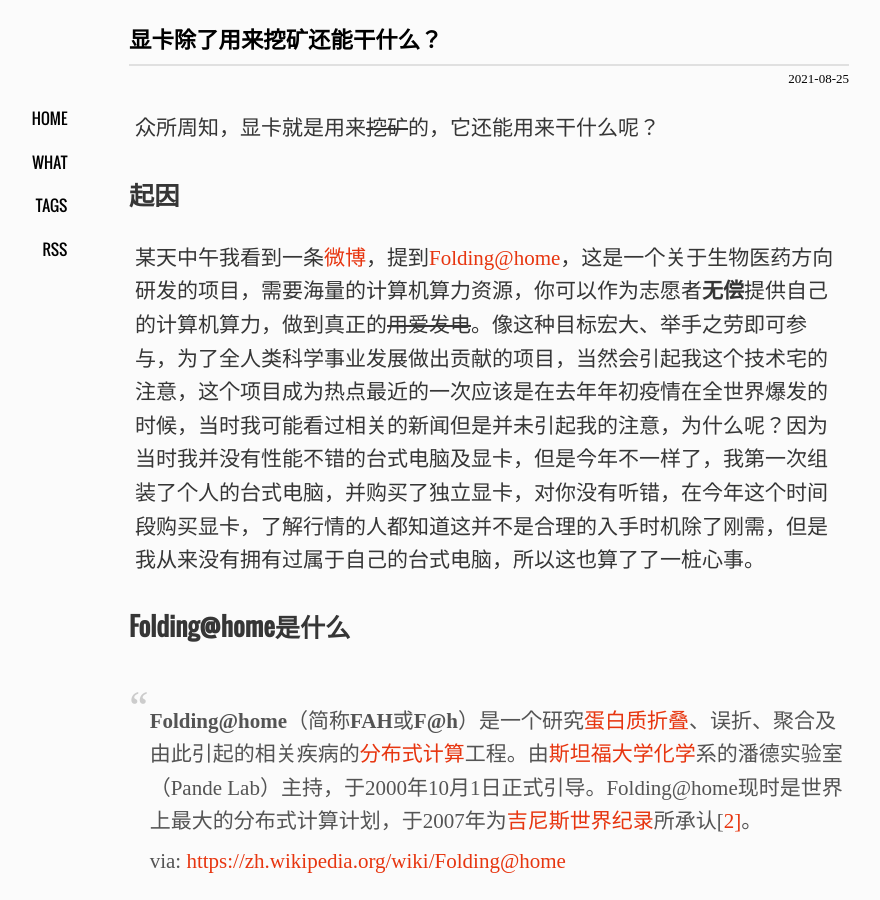
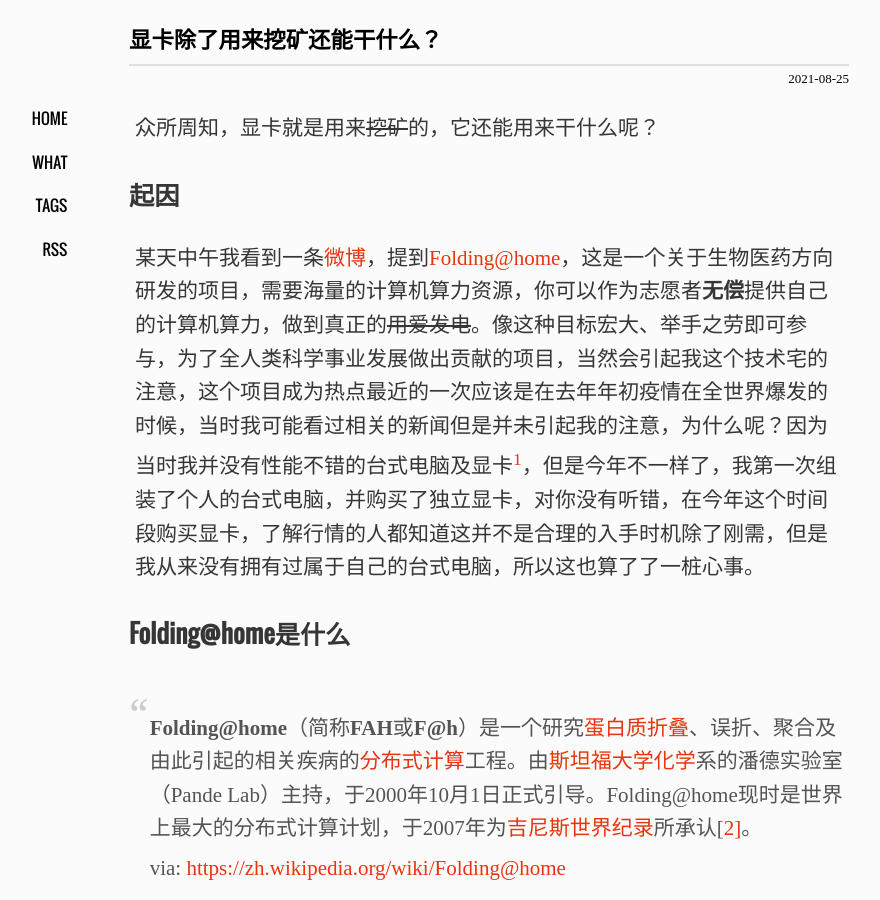
Before and after one commit to xavierskip/xavierskip.github.io, a Jekyll site: the page built from _posts/2021-08-25-folding-at-home.md, in a window 1280 px wide and 900 px high. Shown: the whole window, without its empty margins (151-1031 px from the left). Built offline with Jekyll 4.4.1, drawn with Linux system fonts in a browser that asks for light colours; comment, search, counter and statistics services are not loaded; some of the changed lines change nothing that is shown; some of the changed text lies outside the part shown.

Commit message:
Update 2021-08-25-folding-at-home.md
update

```diff
--- a/_posts/2021-08-25-folding-at-home.md
+++ b/_posts/2021-08-25-folding-at-home.md
@@ -11,7 +11,9 @@
 
 ### 起因
 
-某天中午我看到一条[微博](https://weibo.com/1560906700/Kt67GiQtl)，提到[Folding@home](https://foldingathome.org/?lng=zh-CN)，这是一个关于生物医药方向研发的项目，需要海量的计算机算力资源，你可以作为志愿者**无偿**提供自己的计算机算力，做到真正的~~用爱发电~~。像这种目标宏大、举手之劳即可参与，为了全人类科学事业发展做出贡献的项目，当然会引起我这个技术宅的注意，这个项目成为热点最近的一次应该是在去年年初疫情在全世界爆发的时候，当时我可能看过相关的新闻但是并未引起我的注意，为什么呢？因为当时我并没有性能不错的台式电脑及显卡，但是今年不一样了，我第一次组装了个人的台式电脑，并购买了独立显卡，对你没有听错，在今年这个时间段购买显卡，了解行情的人都知道这并不是合理的入手时机除了刚需，但是我从来没有拥有过属于自己的台式电脑，所以这也算了了一桩心事。
+某天中午我看到一条[微博](https://weibo.com/1560906700/Kt67GiQtl)，提到[Folding@home](https://foldingathome.org/?lng=zh-CN)，这是一个关于生物医药方向研发的项目，需要海量的计算机算力资源，你可以作为志愿者**无偿**提供自己的计算机算力，做到真正的~~用爱发电~~。像这种目标宏大、举手之劳即可参与，为了全人类科学事业发展做出贡献的项目，当然会引起我这个技术宅的注意，这个项目成为热点最近的一次应该是在去年年初疫情在全世界爆发的时候，当时我可能看过相关的新闻但是并未引起我的注意，为什么呢？因为当时我并没有性能不错的台式电脑及显卡[^1]，但是今年不一样了，我第一次组装了个人的台式电脑，并购买了独立显卡，对你没有听错，在今年这个时间段购买显卡，了解行情的人都知道这并不是合理的入手时机除了刚需，但是我从来没有拥有过属于自己的台式电脑，所以这也算了了一桩心事。
+
+[^1]: 这个项目并不是只需要显卡的算力，同样也需要cpu的算力。
 
 ### Folding@home是什么
 
```
